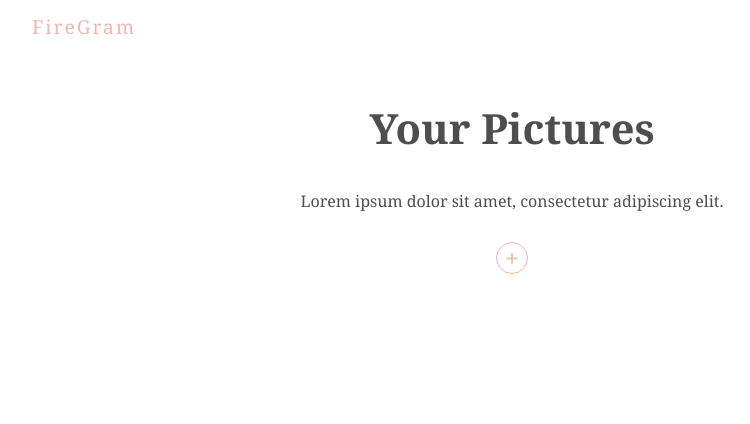
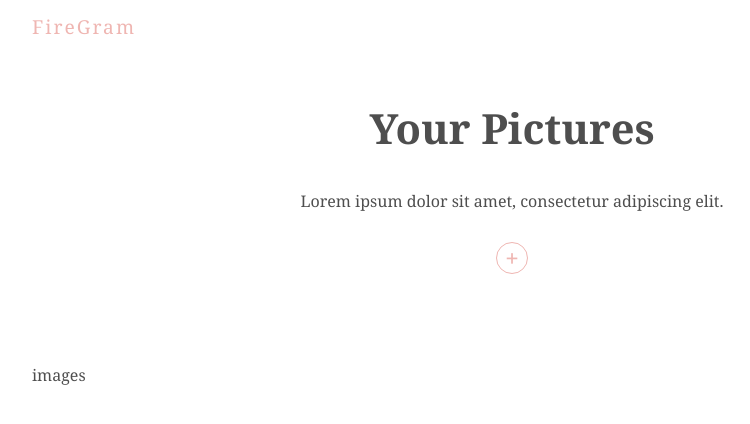
Before and after one commit to rahmed19/Firegram, a React (Create React App) app: page / in a window 1280 px wide. Shown: the top 424 px of the page, without its empty margins (128-878 px from the left). Built offline with nearby package versions, Linux system fonts and the light colour scheme; no server answers; the database is empty.

Commit message:
UseFirestore

```diff
--- a/src/App.js
+++ b/src/App.js
@@ -1,4 +1,5 @@
 import React from 'react';
+import ImageGrid from './comps/image-grid';
 import Title from './comps/title';
 import UploadForm from './comps/upload-form';
 
@@ -7,6 +8,7 @@ function App() {
     <div className="App">
       <Title/>
       <UploadForm />
+      <ImageGrid />
     </div>
   );
 }
--- /dev/null
+++ b/src/comps/image-grid.js
@@ -0,0 +1,13 @@
+import React from 'react'
+import UseFirestore from '../hooks/use-firestore'
+
+export default function ImageGrid(){
+    const {docs} = UseFirestore('images')
+    console.log(docs)
+
+    return(
+        <div className="img-grid">
+            images
+        </div>
+    )
+}
--- /dev/null
+++ b/src/hooks/use-firestore.js
@@ -0,0 +1,21 @@
+import {useState, useEffect} from 'react'
+import {projectFirestore} from '../firebase/config'
+
+export default function UseFirestore(collection) {
+    const [docs, setDocs] = useState([])
+    useEffect(()=>{
+       const unsub = projectFirestore.collection(collection)
+        .orderBy('createdAt', 'desc')
+            .onSnapshot((snapshot)=>{
+                let documents = []
+                snapshot.forEach(doc => {
+                    documents.push({...doc.data(), id: doc.id})
+                })
+                setDocs(documents)
+            })
+
+        return () => unsub()
+    }, [collection])
+
+    return {docs}
+}
```
